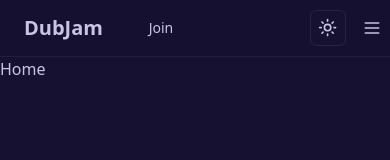
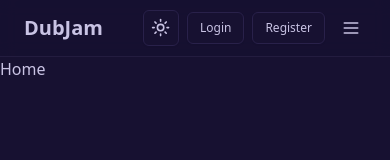
Before and after one commit to Nyumat/dubhacks, a React (Vite) app in the folder client/: page / in a window 390 px wide. Shown: the top 160 px of the page. Built offline with nearby package versions, Linux system fonts and the light colour scheme.

Commit message:
login and register routing

```diff
--- a/client/src/(misc)/navbar.tsx
+++ b/client/src/(misc)/navbar.tsx
@@ -37,13 +37,14 @@ export function Navbar() {
                     </nav>
                 </div>
                 <div className="flex flex-1 items-center justify-between space-x-2 md:justify-end">
-                    <div className="w-full flex-1 md:w-auto md:flex-none">
-                        <Button variant="ghost" className="h-9 w-9 px-0 md:hidden">
-                            Join
-                        </Button>
-                    </div>
                     <nav className="flex items-center space-x-2">
                         <ModeToggle />
+                        <Button variant="outline" size="sm">
+                            <Link to="/login">Login</Link>
+                        </Button>
+                        <Button variant="outline" size="sm">
+                            <Link to="/register">Register</Link>
+                        </Button>
                         <Sheet>
                             <SheetTrigger asChild>
                                 <Button
--- a/client/src/App.tsx
+++ b/client/src/App.tsx
@@ -9,6 +9,9 @@ export default function App() {
                 <Route path="/" element={<Home />} />
                 <Route path="/about" element={<About />} />
                 <Route path="/test" element={<Test />} />
+                <Route path="/login" element={<h1>Login</h1>} />
+                <Route path="/register" element={<h1>Register</h1>} />
+                <Route path="*" element={<h1>Not Found</h1>} />
             </Routes>
         </>
     )
```
